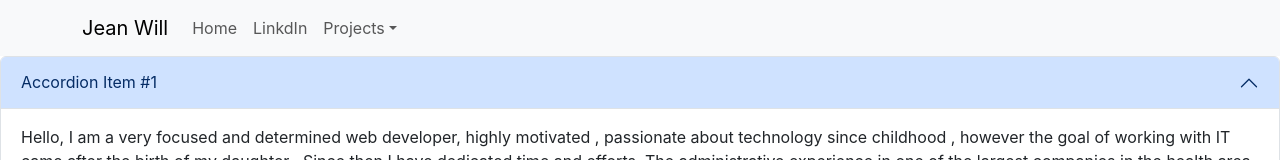
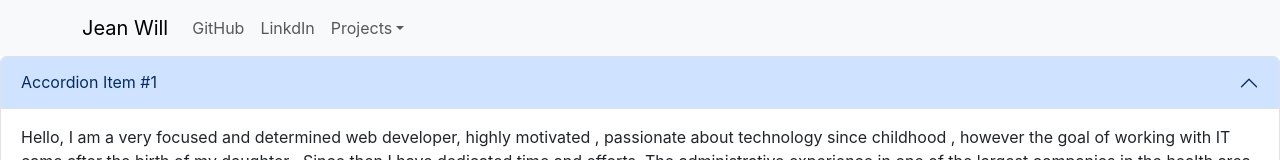
Before and after one commit to Jean-Will/reactbootstrap, a React (Create React App) app: page / in a window 1280 px wide. Shown: the top 160 px of the page. Built offline with nearby package versions, Linux system fonts and the light colour scheme.

Commit message:
add github link . change of titles

```diff
--- a/src/Content1/Content.jsx
+++ b/src/Content1/Content.jsx
@@ -33,7 +33,7 @@ of loyal customers.
 using Node.js , Javascript and currently studying React.js ,
 I have seen a little SQL and C# , AzureDevops , I am available to learn and deepen any
 technology that is necessary for the project.
-you can see my projects here
+
         </Accordion.Body>
       </Accordion.Item>
     </Accordion>
--- a/src/Navegation/Nav.jsx
+++ b/src/Navegation/Nav.jsx
@@ -13,7 +13,7 @@ function Navegadores() {
         <Navbar.Toggle aria-controls="basic-navbar-nav" />
         <Navbar.Collapse id="basic-navbar-nav">
           <Nav className="me-auto">
-            <Nav.Link href="#home">Home</Nav.Link>
+            <Nav.Link href="https://github.com/Jean-Will">GitHub</Nav.Link>
             <Nav.Link href="https://www.linkedin.com/in/jean-will-webdeveloper/">LinkdIn</Nav.Link>
             <NavDropdown title="Projects" id="basic-nav-dropdown">
               <NavDropdown.Item href="https://smartcalculator-js.netlify.app/">Calculator in Js</NavDropdown.Item>
@@ -21,10 +21,8 @@ function Navegadores() {
                 Forms in Js
               </NavDropdown.Item>
               <NavDropdown.Item href="https://sysbanking-angular.netlify.app/">Angular Project</NavDropdown.Item>
-              <NavDropdown.Divider />
-              <NavDropdown.Item href="#action/3.4">
-                Separated link
-              </NavDropdown.Item>
+
+
             </NavDropdown>
           </Nav>
         </Navbar.Collapse>
```
